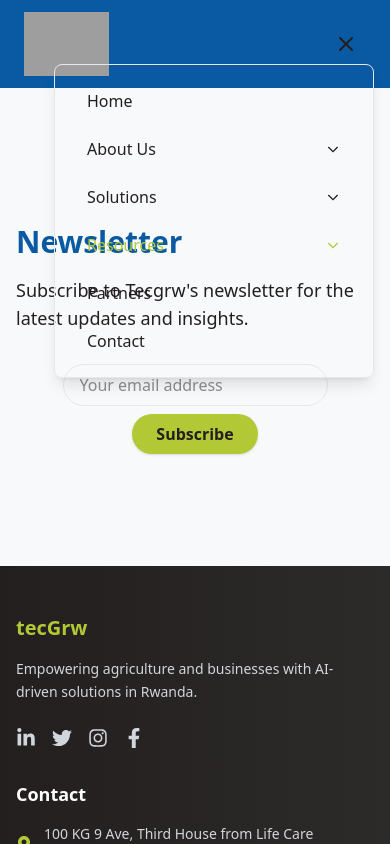
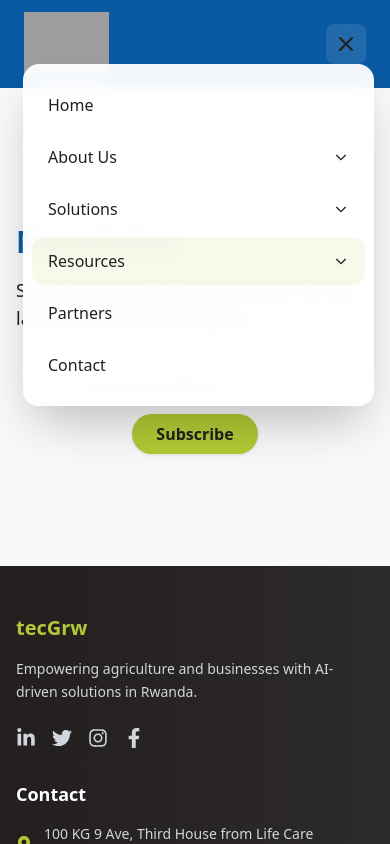
Before and after one commit to tecGrwLtd/tecgrw-website, a React (Vite) app: page /resources/newsletter in a window 390 px wide. Both pictures are taken after a click on the button "Open menu". Shown: the top 844 px of the page. Built offline with nearby package versions, Linux system fonts and the light colour scheme; grey boxes are pictures that could not be loaded.

Commit message:
refactor(navbar): fix the navbar bg color

```diff
--- a/src/components/Navbar.jsx
+++ b/src/components/Navbar.jsx
@@ -39,10 +39,22 @@ const Navbar = ({
     return () => window.removeEventListener('scroll', handleScroll);
   }, [changeOnScroll, scrollThreshold]);
 
+  const handleDropdownToggle = (idx) => {
+    setOpenDropdown(openDropdown === idx ? null : idx);
+  };
+
+  const handleMouseEnter = (idx) => {
+    setOpenDropdown(idx);
+  };
+
+  const handleMouseLeave = () => {
+    setOpenDropdown(null);
+  };
+
   function handleKeyDown(e, idx) {
     if (e.key === 'Enter' || e.key === ' ') {
       e.preventDefault();
-      setOpenDropdown(openDropdown === idx ? null : idx);
+      handleDropdownToggle(idx);
     }
   }
 
@@ -96,7 +108,6 @@ const Navbar = ({
           <img
             src="https://res.cloudinary.com/dx8m9dy9d/image/upload/v1753948168/logo_uo6lrf.png"
             alt="Tecgrw logo"
-
             className={`max-h-16 md:max-h-20 h-auto w-auto transition-all duration-300 ${
               (!scrolled && changeOnScroll)
                 ? 'drop-shadow-lg filter brightness-110 contrast-110'
@@ -111,19 +122,28 @@ const Navbar = ({
         {/* Desktop nav */}
         <ul className="hidden md:flex gap-6 lg:gap-8 items-center flex-1 justify-end pr-2">
           {navItems.map((item, idx) => (
-            <li key={item.name} className="relative group">
+            <li
+              key={item.name}
+              className="relative"
+              onMouseEnter={() => item.children && handleMouseEnter(idx)}
+              onMouseLeave={() => item.children && handleMouseLeave()}
+            >
               {item.children ? (
                 <>
                   <button
                     className={`flex items-center gap-1 ${getLinkClasses(item.href, false, true, item.children)}`}
                     aria-haspopup="true"
-                    aria-expanded="false"
+                    aria-expanded={openDropdown === idx}
                     tabIndex={0}
+                    onClick={() => handleDropdownToggle(idx)}
                     onKeyDown={(e) => handleKeyDown(e, idx)}
                   >
                     {item.name}
                     <svg
-                      className="w-4 h-4 ml-1"
+                      className={classNames(
+                        'w-4 h-4 ml-1 transition-transform duration-200',
+                        openDropdown === idx ? 'rotate-180' : ''
+                      )}
                       fill="none"
                       stroke="currentColor"
                       strokeWidth="2"
@@ -132,14 +152,22 @@ const Navbar = ({
                       <path d="M19 9l-7 7-7-7" />
                     </svg>
                   </button>
-                  <ul className="absolute left-0 top-full mt-2 min-w-[180px] bg-white shadow-lg rounded-lg py-2 opacity-0 group-hover:opacity-100 group-hover:pointer-events-auto pointer-events-none group-focus-within:opacity-100 group-focus-within:pointer-events-auto transition-all z-50 border border-[#e5e7eb]">
+                  <ul className={classNames(
+                    'absolute left-0 top-full mt-3 min-w-[200px] w-max bg-white/95 backdrop-blur-sm border border-white/20 rounded-xl shadow-2xl shadow-black/20 py-2 px-1 z-50 transition-all duration-300 ease-out',
+                    openDropdown === idx
+                      ? 'opacity-100 visible translate-y-0 scale-100'
+                      : 'opacity-0 invisible translate-y-2 scale-95'
+                  )}>
                     {item.children.map((sub) => (
                       <li key={sub.name}>
                         <NavLink
                           to={sub.href}
-                          className={`block px-4 py-2 text-[#231f1f] hover:bg-[#f8f9fa] hover:text-[#b2c935] focus:bg-[#f8f9fa] focus:text-[#b2c935] rounded transition-colors duration-200 ${
-                            isActiveLink(sub.href) ? 'bg-[#f8f9fa] text-[#b2c935]' : ''
-                          }`}
+                          className={classNames(
+                            'block w-full px-4 py-3 mx-1 rounded-lg text-[#231f1f] font-medium text-sm transition-all duration-200 ease-out focus:outline-none active:scale-[0.98]',
+                            isActiveLink(sub.href)
+                              ? 'bg-[#b2c935]/10 text-[#095aa3] shadow-sm'
+                              : 'hover:bg-[#095aa3]/8 hover:text-[#095aa3] hover:shadow-sm hover:translate-x-1 focus:bg-[#095aa3]/8 focus:text-[#095aa3]'
+                          )}
                           tabIndex={0}
                         >
                           {sub.name}
@@ -170,10 +198,10 @@ const Navbar = ({
 
         {/* Mobile menu toggle */}
         <button
-          className={`md:hidden ml-2 p-2 rounded focus:outline-none focus-visible:ring-2 focus-visible:ring-[#b2c935] flex-shrink-0 transition-all duration-300 ${
+          className={`md:hidden ml-2 p-2 rounded-lg focus:outline-none focus-visible:ring-2 focus-visible:ring-[#b2c935] flex-shrink-0 transition-all duration-300 ${
             (!scrolled && changeOnScroll)
               ? 'bg-white/90 backdrop-blur-sm text-[#231f1f] drop-shadow-md'
-              : 'text-[#231f1f]'
+              : 'text-[#231f1f] bg-white/10 backdrop-blur-sm'
           }`}
           aria-label={menuOpen ? 'Close menu' : 'Open menu'}
           aria-expanded={menuOpen}
@@ -206,25 +234,25 @@ const Navbar = ({
 
       {/* Mobile nav */}
       {menuOpen && (
-        <ul className="absolute right-4 top-16 bg-blue shadow-lg rounded-lg py-4 px-6 flex flex-col gap-2 md:hidden z-40 min-w-[220px] border border-[#e5e7eb] animate-fade-in w-[90vw] max-w-xs">
+        <div className="absolute right-4 top-16 bg-white/95 backdrop-blur-sm border border-white/20 shadow-2xl rounded-2xl py-4 px-2 md:hidden z-40 min-w-[240px] w-[90vw] max-w-sm animate-fade-in">
+          <ul className="flex flex-col gap-1">
             {navItems.map((item, idx) => (
               <li key={item.name} className="relative">
                 {item.children ? (
                   <>
                     <button
-                    className={`flex items-center justify-between w-full text-left text-[#231f1f] font-medium py-2 px-2 rounded hover:text-[#b2c935] focus:outline-none focus-visible:ring-2 focus-visible:ring-[#b2c935] ${
-                      isActiveParent(item.children) ? 'text-[#b2c935]' : ''
-                    }`}
+                      className={classNames(
+                        'flex items-center justify-between w-full text-left px-4 py-3 rounded-xl text-[#231f1f] font-medium transition-all duration-200 hover:bg-[#095aa3]/8 hover:text-[#095aa3] focus:outline-none focus:bg-[#095aa3]/8 focus:text-[#095aa3] active:scale-[0.98]',
+                        isActiveParent(item.children) ? 'bg-[#b2c935]/10 text-[#095aa3]' : ''
+                      )}
                       aria-haspopup="true"
                       aria-expanded={openDropdown === idx}
-                    onClick={() =>
-                      setOpenDropdown(openDropdown === idx ? null : idx)
-                    }
+                      onClick={() => handleDropdownToggle(idx)}
                     >
                       <span>{item.name}</span>
                       <svg
                         className={classNames(
-                        'w-4 h-4 ml-1 transition-transform',
+                          'w-4 h-4 transition-transform duration-300',
                           openDropdown === idx ? 'rotate-180' : ''
                         )}
                         fill="none"
@@ -235,40 +263,54 @@ const Navbar = ({
                         <path d="M19 9l-7 7-7-7" />
                       </svg>
                     </button>
-                  {openDropdown === idx && (
-                    <ul className="pl-4 py-1">
+                    <div className={classNames(
+                      'overflow-hidden transition-all duration-300 ease-out',
+                      openDropdown === idx ? 'max-h-96 opacity-100' : 'max-h-0 opacity-0'
+                    )}>
+                      <ul className="pl-4 pr-2 py-2 space-y-1">
                         {item.children.map((sub) => (
                           <li key={sub.name}>
                             <NavLink
                               to={sub.href}
-                            className={`block px-4 py-2 text-[#231f1f] hover:bg-[#f8f9fa] hover:text-[#b2c935] focus:bg-[#f8f9fa] focus:text-[#b2c935] rounded transition-colors duration-200 ${
-                              isActiveLink(sub.href) ? 'bg-[#f8f9fa] text-[#b2c935]' : ''
-                            }`}
+                              className={classNames(
+                                'block px-4 py-2 rounded-lg text-sm font-medium transition-all duration-200 focus:outline-none active:scale-[0.98]',
+                                isActiveLink(sub.href)
+                                  ? 'bg-[#b2c935]/10 text-[#095aa3] shadow-sm'
+                                  : 'text-[#231f1f]/80 hover:bg-[#095aa3]/5 hover:text-[#095aa3] hover:translate-x-1 focus:bg-[#095aa3]/5 focus:text-[#095aa3]'
+                              )}
+                              onClick={() => setMenuOpen(false)}
                             >
                               {sub.name}
                             </NavLink>
                           </li>
                         ))}
                       </ul>
-                  )}
+                    </div>
                   </>
                 ) : item.isHash ? (
                   <HashLink
                     smooth
                     to={item.href}
                     onClick={() => setMenuOpen(false)}
-                  className={`block px-2 py-2 text-[#231f1f] hover:text-[#b2c935] font-medium rounded transition-colors duration-200 ${
-                    isActiveLink(item.href, true) ? 'text-[#b2c935]' : ''
-                  }`}
+                    className={classNames(
+                      'block px-4 py-3 rounded-xl font-medium transition-all duration-200 hover:bg-[#095aa3]/8 hover:text-[#095aa3] focus:outline-none focus:bg-[#095aa3]/8 focus:text-[#095aa3] active:scale-[0.98]',
+                      isActiveLink(item.href, true)
+                        ? 'bg-[#b2c935]/10 text-[#095aa3]'
+                        : 'text-[#231f1f]'
+                    )}
                   >
                     {item.name}
                   </HashLink>
                 ) : (
                   <NavLink
                     to={item.href}
-                  className={`block px-2 py-2 text-[#231f1f] hover:text-[#b2c935] font-medium rounded transition-colors duration-200 ${
-                    isActiveLink(item.href) ? 'text-[#b2c935]' : ''
-                  }`}
+                    onClick={() => setMenuOpen(false)}
+                    className={classNames(
+                      'block px-4 py-3 rounded-xl font-medium transition-all duration-200 hover:bg-[#095aa3]/8 hover:text-[#095aa3] focus:outline-none focus:bg-[#095aa3]/8 focus:text-[#095aa3] active:scale-[0.98]',
+                      isActiveLink(item.href)
+                        ? 'bg-[#b2c935]/10 text-[#095aa3]'
+                        : 'text-[#231f1f]'
+                    )}
                   >
                     {item.name}
                   </NavLink>
@@ -276,6 +318,7 @@ const Navbar = ({
               </li>
             ))}
           </ul>
+        </div>
       )}
     </nav>
   );
```
Lines whose indentation alone changed are shown as unchanged.
